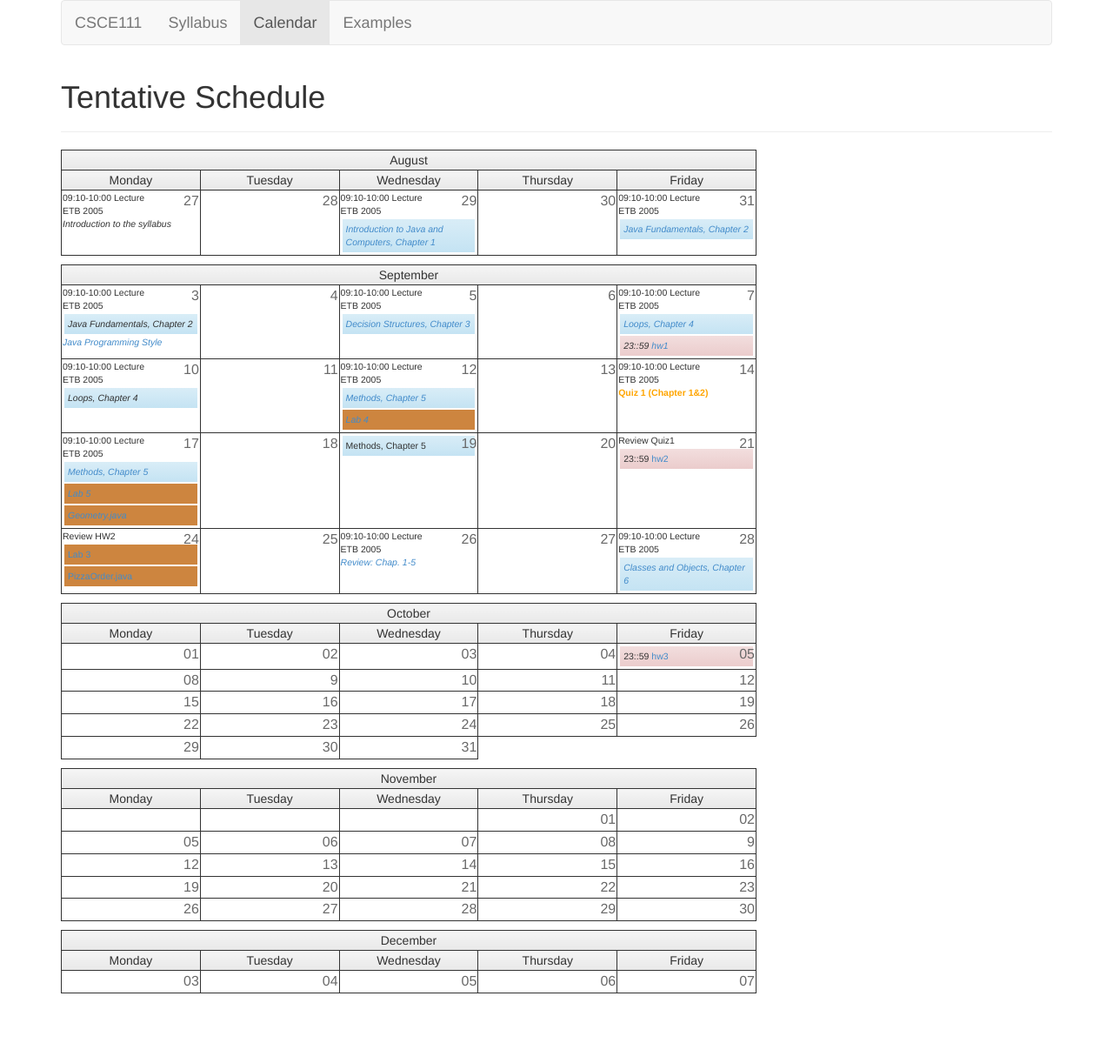
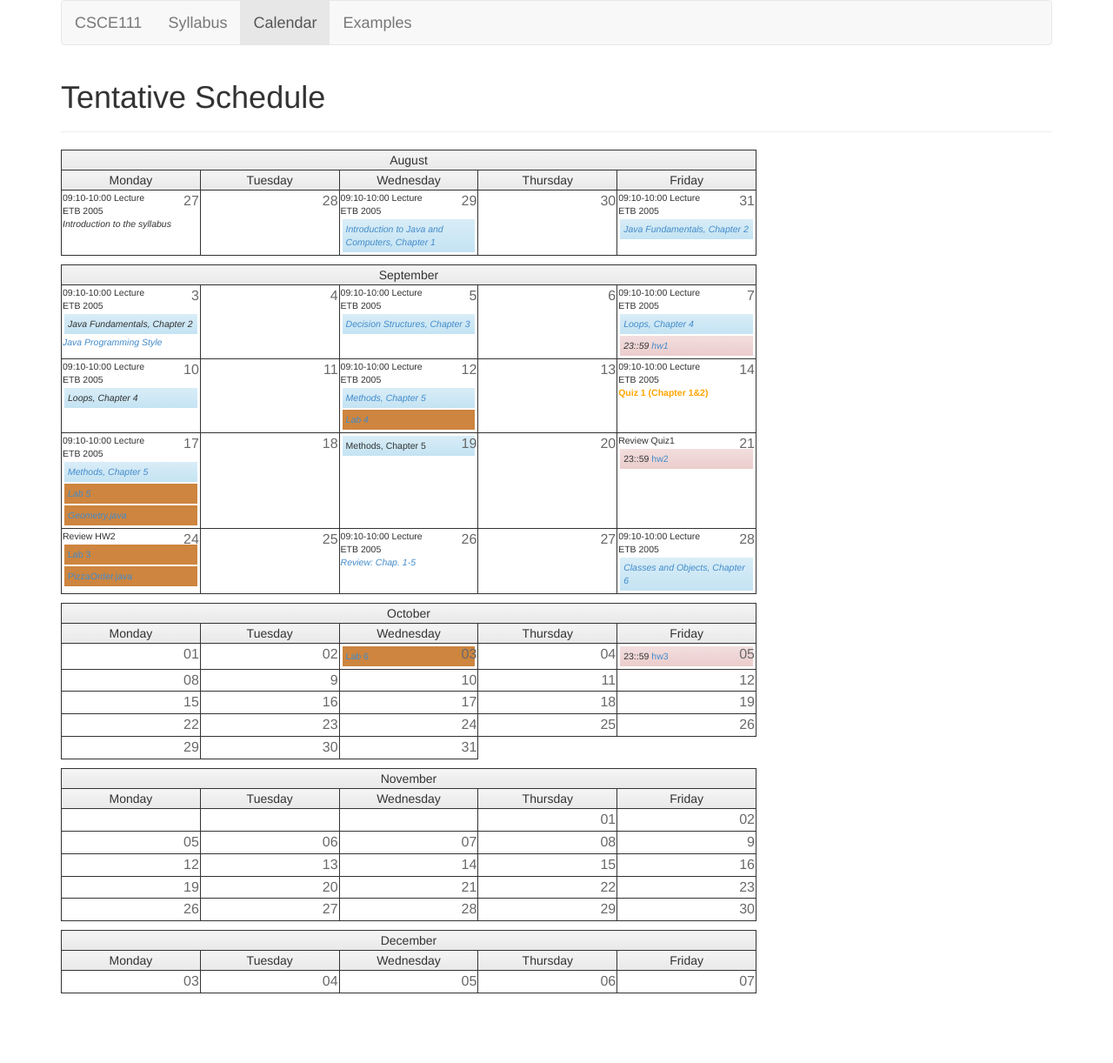
Before and after one commit to huangshiyou/huangshiyou.github.io, a Jekyll site: the page csce111/calendar.html, which Jekyll copies as it is, in a window 1280 px wide. Shown: the whole page at 87% size. Built offline with Jekyll 4.4.1, drawn with Linux system fonts in a browser that asks for light colours.

Commit message:
update labs

```diff
--- a/csce111/calendar.html
+++ b/csce111/calendar.html
@@ -295,6 +295,7 @@
        <!--  <div class='oh'>
 23:59 <span class='summary'><a href="rs.html">Reading 3 response</a></span>
 </div> -->
+  <div class="lab"><a href="labs/lab6.pdf">Lab 6</a> </div>
 </td>
 
 <td class='eventtd'><span class='datespan'>04</span>
```
Also changed, not shown: 1 other file.
